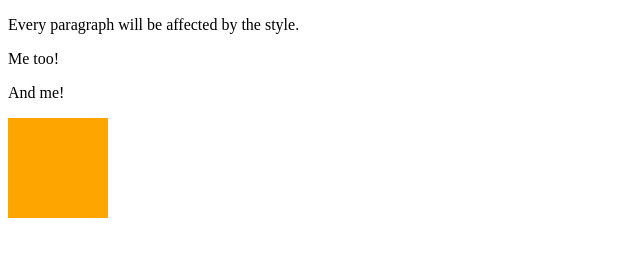
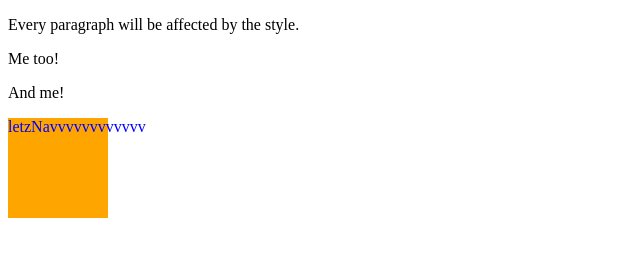
Before and after one commit to prathyushaapty/sample-HTML, a plain HTML site: page docs/index.html in a window 1280 px wide. Shown: the whole page, without its empty margins (0-640 px from the left). Drawn offline with Linux system fonts and the light colour scheme.

Commit message:
first commit

```diff
--- a/docs/index.html
+++ b/docs/index.html
@@ -2,6 +2,12 @@
 <html>
 <head>
 <style>
+    .letznav-player-panel {
+        width: 100px;
+        height: 100px;
+        background-color:orange;
+        color: blue;
+    }
 </style>
 </head>
 <body>
@@ -11,7 +17,7 @@
 <p>And me!</p>
 
 <letznav-app-player>
-    <div class="letznav-player-panel" style="width: 100px; height: 100px;  background-color:orange"> </div>
+    <div class="letznav-player-panel" style="width: 100px; height: 100px;  background-color:orange"> letzNavvvvvvvvvvvv</div>
 </letznav-app-player>
 </body>
 </html>
```
